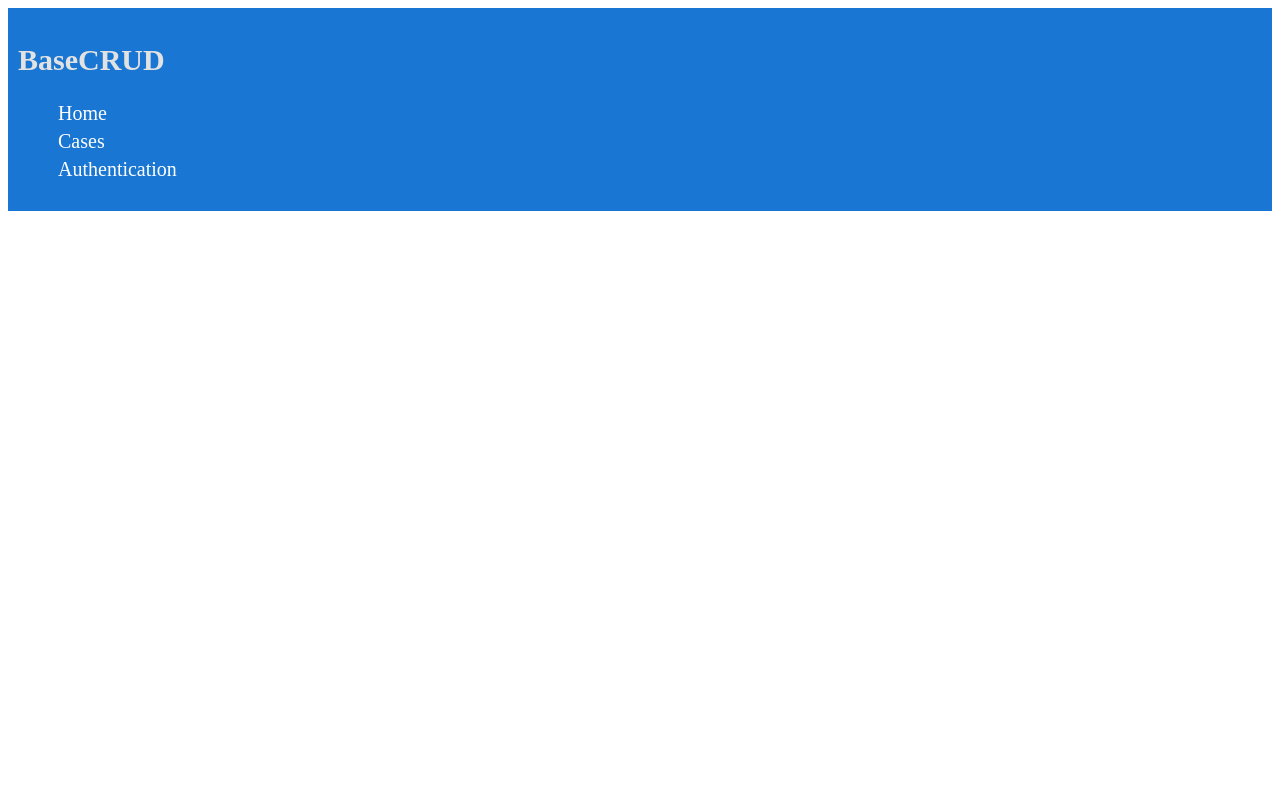
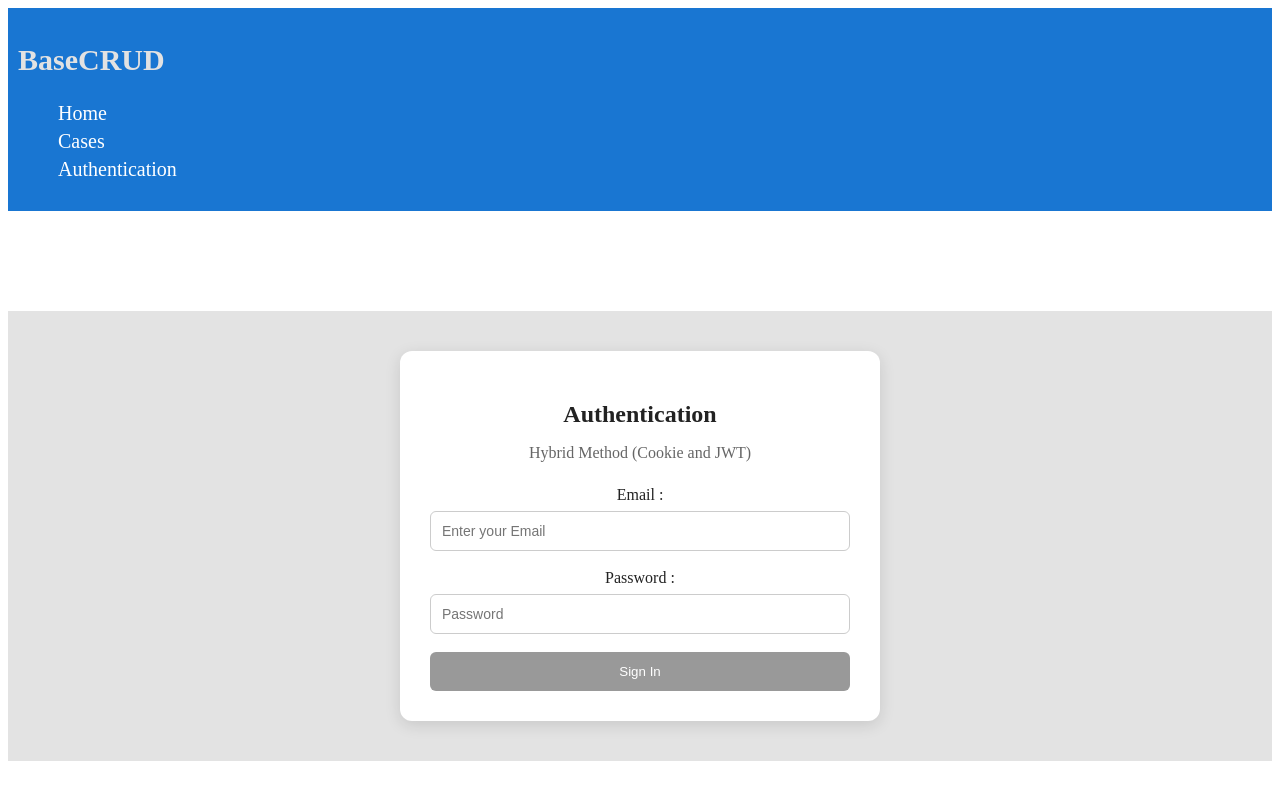
Before and after one commit to Pr1s0ner627/BaseCRUD-FrontEnd, an Angular app: page /login in a window 1280 px wide. Before the commit this address led to /. Built offline with nearby package versions, Linux system fonts and the light colour scheme.

Commit message:
Implemented Login Endpoint

```diff
--- a/angular.json
+++ b/angular.json
@@ -54,13 +54,13 @@
             "development": {
               "optimization": false,
               "extractLicenses": false,
-              "sourceMap": true,
-              "fileReplacements": [
-                {
-                  "replace": "src/environments/environment.ts",
-                  "with": "src/environments/environment.development.ts"
-                }
-              ]
+              "sourceMap": true
+              // "fileReplacements": [
+              //   {
+              //     "replace": "src/environments/environment.ts",
+              //     "with": "src/environments/environment.development.ts"
+              //   }
+              //]
             }
           },
           "defaultConfiguration": "production"
--- a/src/app/app.css
+++ b/src/app/app.css
@@ -1,6 +1,7 @@
 .container {
     text-align: center;
     margin-top: 100px;
+    background-color: #e3e3e3;
 }
 
 .TopBar {
--- a/src/app/app.routes.ts
+++ b/src/app/app.routes.ts
@@ -12,5 +12,9 @@ export const routes: Routes = [
   {
     path: 'register',
     loadComponent: () => import('./components/authentication/register/register').then(m => m.Register)
+  },
+  {
+    path: 'login',
+    loadComponent: () => import('./components/authentication/login/login').then(m => m.Login)
   }
  ];
--- a/src/app/components/authentication/authentication.ts
+++ b/src/app/components/authentication/authentication.ts
@@ -1,4 +1,5 @@
 import { Component } from '@angular/core';
+import { Login } from './login/login';
 
 @Component({
   imports: [],
@@ -6,4 +7,6 @@ import { Component } from '@angular/core';
   styleUrl: './authentication.css',
   templateUrl: './authentication.html',
 })
-export class Authentication {}
+export class Authentication {
+
+}
--- a/src/app/components/authentication/login/login.css
+++ b/src/app/components/authentication/login/login.css
@@ -0,0 +1,59 @@
+
+.login-container {
+  display: flex;
+  justify-content: center;
+  padding: 40px 20px;
+}
+
+.login-card {
+  width: 100%;
+  max-width: 420px;
+  padding: 30px;
+  border-radius: 12px;
+  background: #fff;
+  color: #222;
+  box-shadow: 0 4px 16px rgba(0, 0, 0, 0.12);
+}
+
+.login-card h2 {
+  margin-bottom: 8px;
+}
+
+.login-card p {
+  color: #666;
+  margin-bottom: 24px;
+}
+
+.form-group {
+  display: flex;
+  flex-direction: column;
+  gap: 7px;
+  margin-bottom: 18px;
+}
+
+.form-group input {
+  padding: 11px;
+  border: 1px solid #ccc;
+  border-radius: 6px;
+  font-size: 14px;
+}
+
+.error {
+  color: #dc2626;
+  font-size: 12px;
+}
+
+button {
+  width: 100%;
+  padding: 12px;
+  border: none;
+  border-radius: 6px;
+  background: #2563eb;
+  color: white;
+  cursor: pointer;
+}
+
+button:disabled {
+  background: #999;
+  cursor: not-allowed;
+}
--- a/src/app/components/authentication/login/login.html
+++ b/src/app/components/authentication/login/login.html
@@ -1 +1,24 @@
-<p>login works!</p>
+<div class="login-container">
+    <div class="login-card">
+        <h2>Authentication</h2>
+        <p>Hybrid Method (Cookie and JWT)</p>
+
+        <form [formGroup]="loginForm" (ngSubmit)="OnSubmit()">
+            <div class="form-group">
+                <label for="email">Email : </label>
+                <input type="email" id="email" formControlName="email" placeholder="Enter your Email" />
+                @if(loginForm.controls.email.touched && loginForm.controls.email.invalid)   {
+                    <small class="error">Enter a valid email address.</small>
+                }
+            </div>
+            <div class="form-group">
+                <label for="password">Password : </label>
+                <input type="password" id="password" formControlName="password" placeholder="Password" />
+                @if(loginForm.controls.password.touched && loginForm.controls.password.invalid)   {
+                    <small class="error">Invalid Password.</small>
+                }
+            </div>
+            <button type="submit" [disabled]="loginForm.invalid">Sign In</button>
+        </form>
+    </div>
+</div>
--- a/src/app/components/authentication/login/login.ts
+++ b/src/app/components/authentication/login/login.ts
@@ -1,9 +1,34 @@
-import { Component } from '@angular/core';
+import { Component, inject } from '@angular/core';
+import { FormBuilder, ReactiveFormsModule, Validators } from '@angular/forms';
+import { AuthEntry } from '../../../services/auth-entry';
 
 @Component({
-  imports: [],
+  imports: [ReactiveFormsModule],
   selector: 'app-login',
   styleUrl: './login.css',
   templateUrl: './login.html',
 })
-export class Login {}
+export class Login {
+  private fb = inject(FormBuilder);
+  private authService = inject(AuthEntry);
+
+  loginForm = this.fb.nonNullable.group({
+    email: ['', [Validators.required, Validators.email]],
+    password: ['', [Validators.required]]
+  });
+
+  OnSubmit()  {
+    if(this.loginForm.invalid)  {
+      this.loginForm.markAllAsTouched();
+      return;
+    }
+
+    this.authService.enter(this.loginForm.getRawValue()).subscribe({
+      next: (response) => {
+        sessionStorage.setItem('accessToken', response.token);
+      }, error: (error) => {
+        console.error('Authentication Failed: ', error);
+      }
+    })
+  }
+}
--- a/src/app/services/auth-entry.ts
+++ b/src/app/services/auth-entry.ts
@@ -23,11 +23,11 @@ export interface LoginRequest   {
 
 export class AuthEntry {
     private http = inject(HttpClient);
-    private apiURL = `${environment.apiUrl}/auth-entry/entry`;
+    private apiURL = `${environment.apiUrl}/Employee/AuthEntry`;
 
     enter(request: LoginRequest): Observable<AuthEntryResponse>  {
         return this.http.post<AuthEntryResponse>(
-            `${this.apiURL}/AuthEntry`, request, { withCredentials: true }
+            `${this.apiURL}`, request, { withCredentials: true }
         );
     }
 }
```
